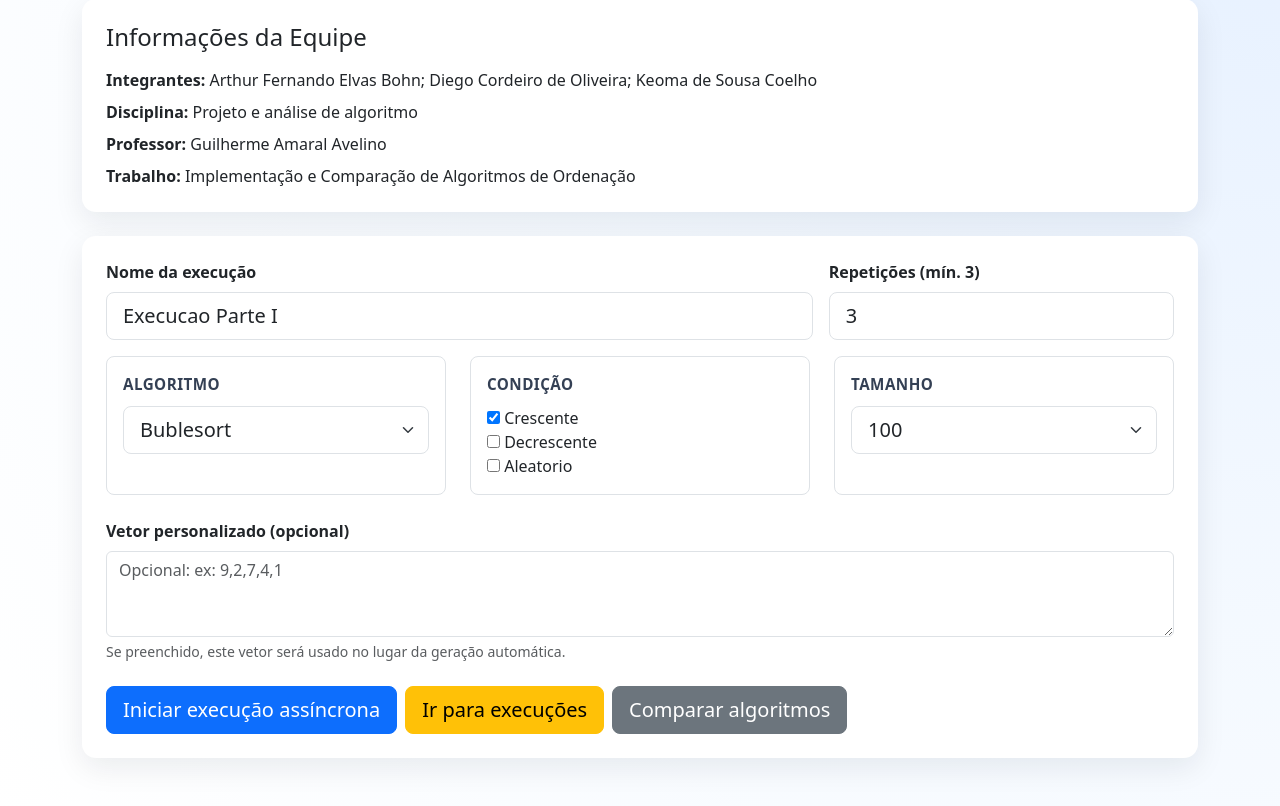
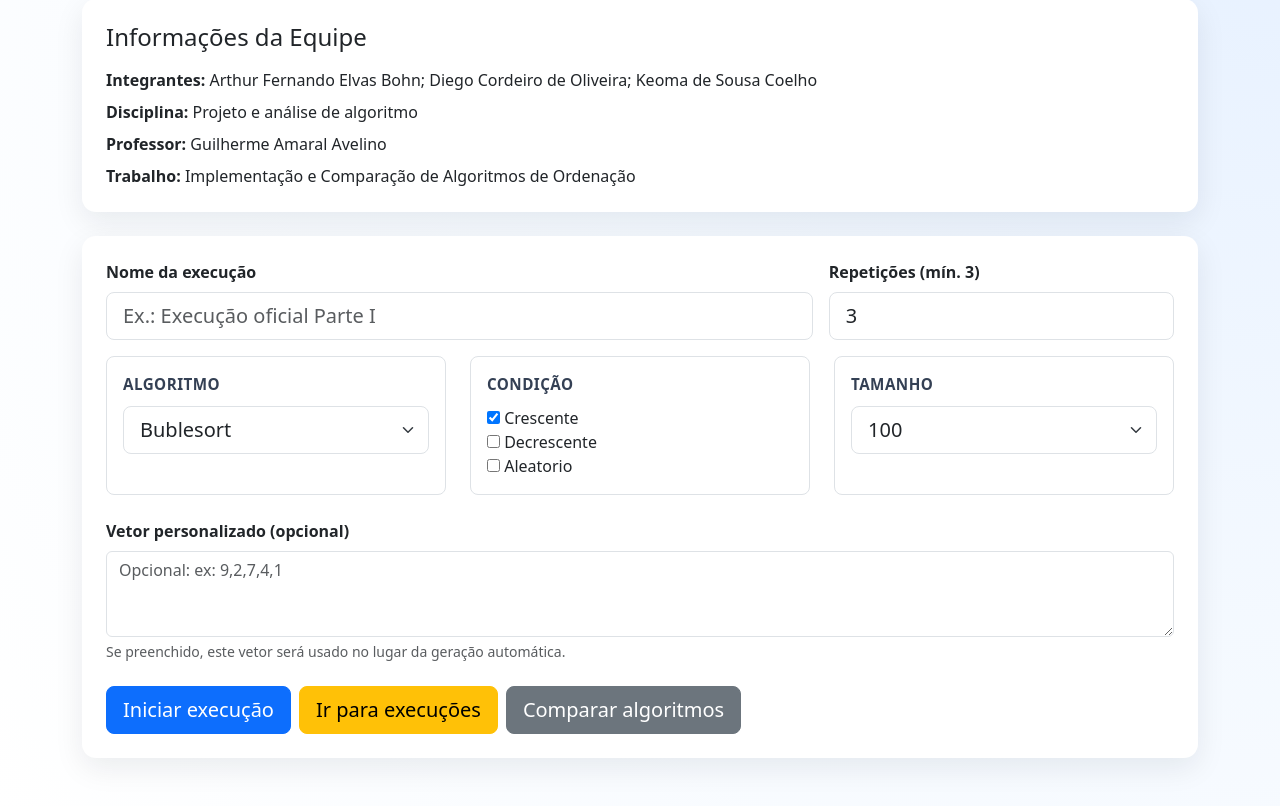
Before and after one commit to diegocordeiro/trabalho_algoritmos_ordenacao, a Django app: page / in a window 1280 px wide. Shown: the part 81-887 px from the top of the page. Run offline with Django 5.2, Linux system fonts and the light colour scheme.

Commit message:
Corrigir quicksort inserindo pivo aleatório. Incluir algumas modificações pontuais de layout.

```diff
--- a/benchmark/forms.py
+++ b/benchmark/forms.py
@@ -18,7 +18,7 @@ TAMANHOS_OBRIGATORIOS = [100, 500, 1000, 5000, 30000, 50000, 100000, 150000, 200
 
 
 class ConfiguracaoBenchmarkForm(forms.Form):
-    nome = forms.CharField(max_length=120, required=False, initial='Execucao Parte I')
+    nome = forms.CharField(max_length=120, required=False)
     algoritmo = forms.ChoiceField(
         choices=ALGORITMOS_DISPONIVEIS,
         initial=ALGORITMOS_DISPONIVEIS[0][0],
--- a/ordenacao/algoritmos/heap.py
+++ b/ordenacao/algoritmos/heap.py
@@ -6,7 +6,7 @@ def ordenar_heap(vetor):
     # Define o tamanho inicial do heap como o tamanho do vetor.
     tamanho_heap = len(arr)
 
-    # Define funcao MAX-HEAPIFY seguindo a logica de Cormen.
+    # Define funcao MAX-HEAPIFY corrige a propriedade de heap.
     def max_heapify(i):
         # Permite alterar variaveis do escopo externo.
         nonlocal comparacoes, tamanho_heap
@@ -40,6 +40,7 @@ def ordenar_heap(vetor):
             max_heapify(maior)
 
     # Constrói o max-heap a partir do vetor nao ordenado.
+    # divide o tamanho do vetor por 2 para obter o indice do ultimo nó interno (nós que tem filhos).
     for i in range((len(arr) // 2) - 1, -1, -1):
         # Aplica heapify em cada no interno.
         max_heapify(i)
--- a/ordenacao/algoritmos/quicksort.py
+++ b/ordenacao/algoritmos/quicksort.py
@@ -1,3 +1,5 @@
+import random
+
 def ordenar_quicksort(vetor):
     # Cria uma copia do vetor para nao alterar a entrada fornecida.
     arr = list(vetor)
@@ -8,7 +10,9 @@ def ordenar_quicksort(vetor):
     def particionar(p, r):
         # Permite escrita no contador do escopo externo.
         nonlocal comparacoes
-        # Define o pivo como o ultimo elemento do segmento.
+        # Escolhe pivô aleatório e troca com o final
+        pivot_index = random.randint(p, r)
+        arr[pivot_index], arr[r] = arr[r], arr[pivot_index]
         pivo = arr[r]
         # Inicializa i para delimitar a regiao de elementos menores ou iguais ao pivo.
         i = p - 1
--- a/templates/benchmark/comparar_algoritmos.html
+++ b/templates/benchmark/comparar_algoritmos.html
@@ -194,12 +194,12 @@ function montarComparacaoGrandes() {
             title: { display: true, text: 'Tamanho da entrada' }
           },
           yTempo: {
-            type: 'linear',
+            type: 'logarithmic',
             position: 'left',
             title: { display: true, text: 'Tempo (ms)' }
           },
           yComparacoes: {
-            type: 'linear',
+            type: 'logarithmic',
             position: 'right',
             title: { display: true, text: 'Comparações' },
             grid: { drawOnChartArea: false }
--- a/templates/benchmark/configuracao.html
+++ b/templates/benchmark/configuracao.html
@@ -61,7 +61,7 @@
       {% endif %}
 
       <div class="d-flex gap-2 mt-4">
-        <button type="submit" class="btn btn-primary btn-lg">Iniciar execução assíncrona</button>
+        <button type="submit" class="btn btn-primary btn-lg">Iniciar execução</button>
         <a href="/execucoes/" class="btn btn-warning btn-lg">Ir para execuções</a>
         <a href="/comparar/" class="btn btn-secondary btn-lg">Comparar algoritmos</a>
       </div>
```
